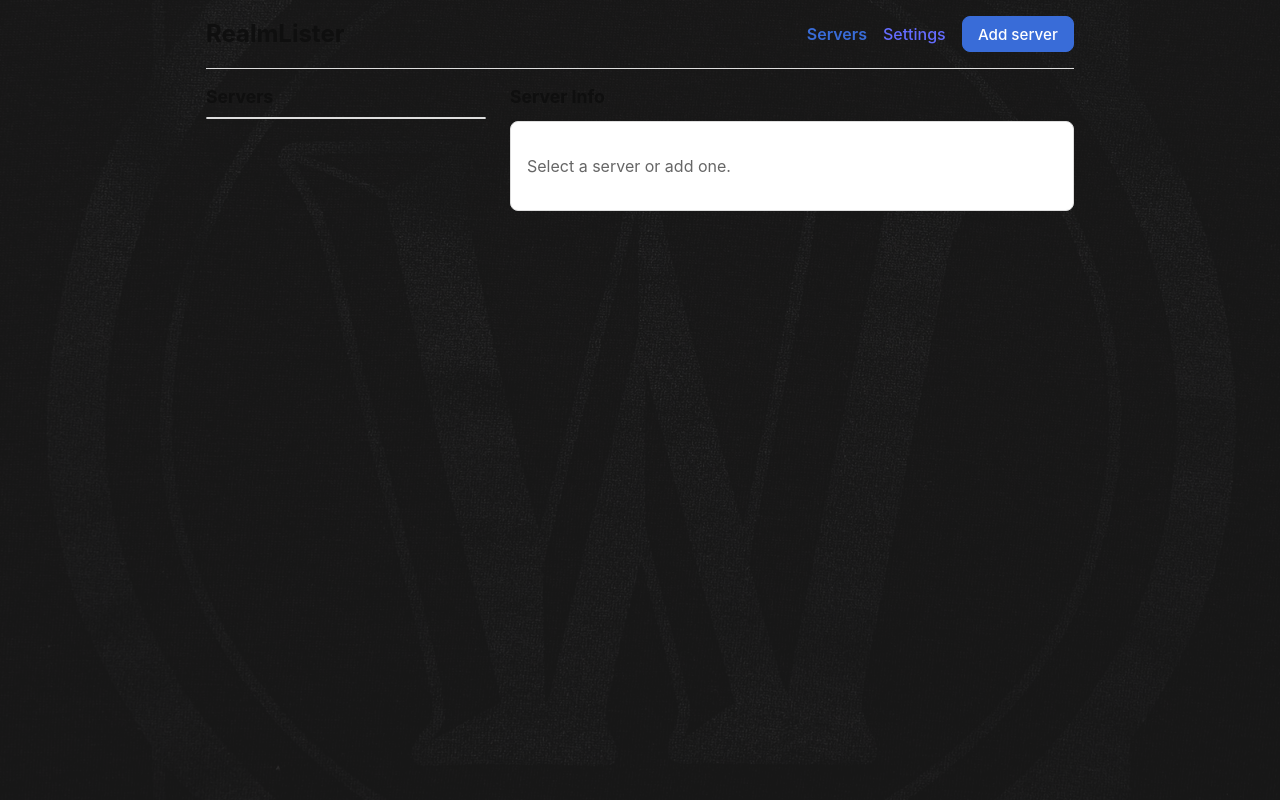
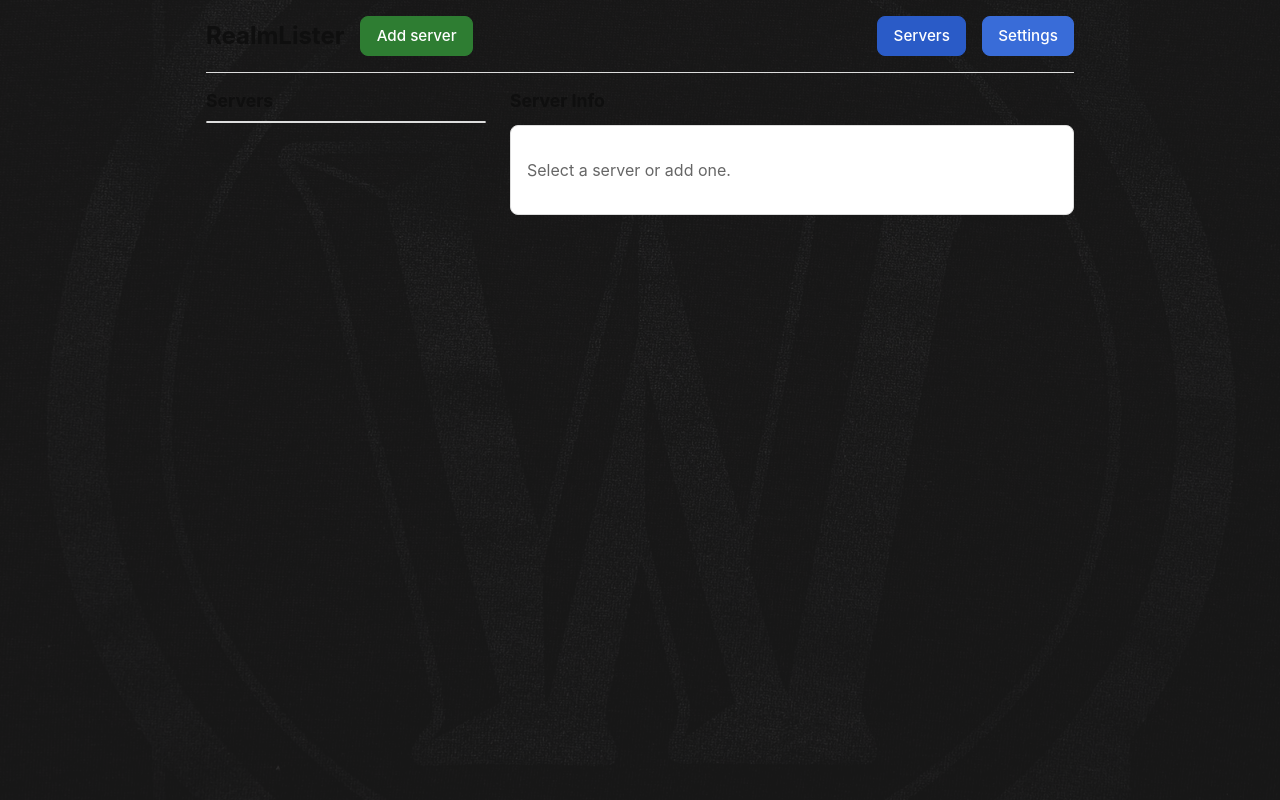
Before and after one commit to CodebyVision/RealmLister, a website built with Vite: page index.html in a window 1280 px wide. Built offline with nearby package versions, Linux system fonts and the light colour scheme.

Commit message:
Refactor app header layout in index.html to include a dedicated section for the "Add server" button; enhance styles for improved alignment and button interactions in styles.css.

```diff
--- a/index.html
+++ b/index.html
@@ -10,13 +10,15 @@
   <body>
     <div id="app">
       <header class="app-header">
-        <h1>RealmLister</h1>
+        <div class="app-header-left">
+          <h1>RealmLister</h1>
+          <button type="button" id="btn-add-server" class="btn btn-success">Add server</button>
+        </div>
         <div class="app-header-right">
           <nav>
             <a href="#/" class="nav-link" data-route="main">Servers</a>
             <a href="#/settings" class="nav-link" data-route="settings">Settings</a>
           </nav>
-          <button type="button" id="btn-add-server" class="btn btn-primary">Add server</button>
         </div>
       </header>
 
--- a/src/styles.css
+++ b/src/styles.css
@@ -82,6 +82,12 @@ body::after {
   border-bottom: 1px solid #ddd;
 }
 
+.app-header-left {
+  display: flex;
+  align-items: center;
+  gap: 1rem;
+}
+
 .app-header h1 {
   margin: 0;
   font-size: 1.5rem;
@@ -98,19 +104,41 @@ body::after {
   gap: 1rem;
 }
 
+/* Servers, Settings, Add server – same size */
+.app-header .nav-link,
+.app-header .btn {
+  padding: 0.5em 1em;
+  font-size: 0.95rem;
+  font-weight: 500;
+  line-height: 1.4;
+  min-height: 2.5rem;
+  box-sizing: border-box;
+  display: inline-flex;
+  align-items: center;
+  justify-content: center;
+}
+
 .nav-link {
-  font-weight: 500;
-  color: #646cff;
+  font-family: inherit;
+  color: #fff;
+  background: #396cd8;
+  border: 1px solid #396cd8;
+  border-radius: 8px;
   text-decoration: none;
+  cursor: pointer;
+  transition: border-color 0.2s, background 0.2s;
 }
 
 .nav-link:hover {
-  color: #535bf2;
+  background: #2a5bc7;
+  border-color: #2a5bc7;
+  color: #fff;
 }
 
 .nav-link.active {
-  font-weight: 600;
-  color: #396cd8;
+  background: #2a5bc7;
+  border-color: #2a5bc7;
+  color: #fff;
 }
 
 .view {
@@ -311,6 +339,17 @@ body::after {
   border-color: #2a5bc7;
 }
 
+.btn-success {
+  background: #2e7d32;
+  color: #fff;
+  border-color: #2e7d32;
+}
+
+.btn-success:hover:not(:disabled) {
+  background: #1b5e20;
+  border-color: #1b5e20;
+}
+
 .btn-danger {
   color: #c00;
   border-color: #e88;
@@ -494,11 +533,16 @@ body::after {
   }
 
   .nav-link {
-    color: #7c9cff;
+    color: #fff;
+    background: #396cd8;
+    border-color: #396cd8;
   }
 
-  .nav-link:hover {
-    color: #9cb4ff;
+  .nav-link:hover,
+  .nav-link.active {
+    background: #4a7ce8;
+    border-color: #4a7ce8;
+    color: #fff;
   }
 
   .server-list-wrapper,
@@ -547,6 +591,16 @@ body::after {
 
   .btn-primary:hover:not(:disabled) {
     background: #4a7ce8;
+  }
+
+  .btn-success {
+    background: #2e7d32;
+    border-color: #2e7d32;
+  }
+
+  .btn-success:hover:not(:disabled) {
+    background: #388e3c;
+    border-color: #388e3c;
   }
 
   .btn-danger {
```
